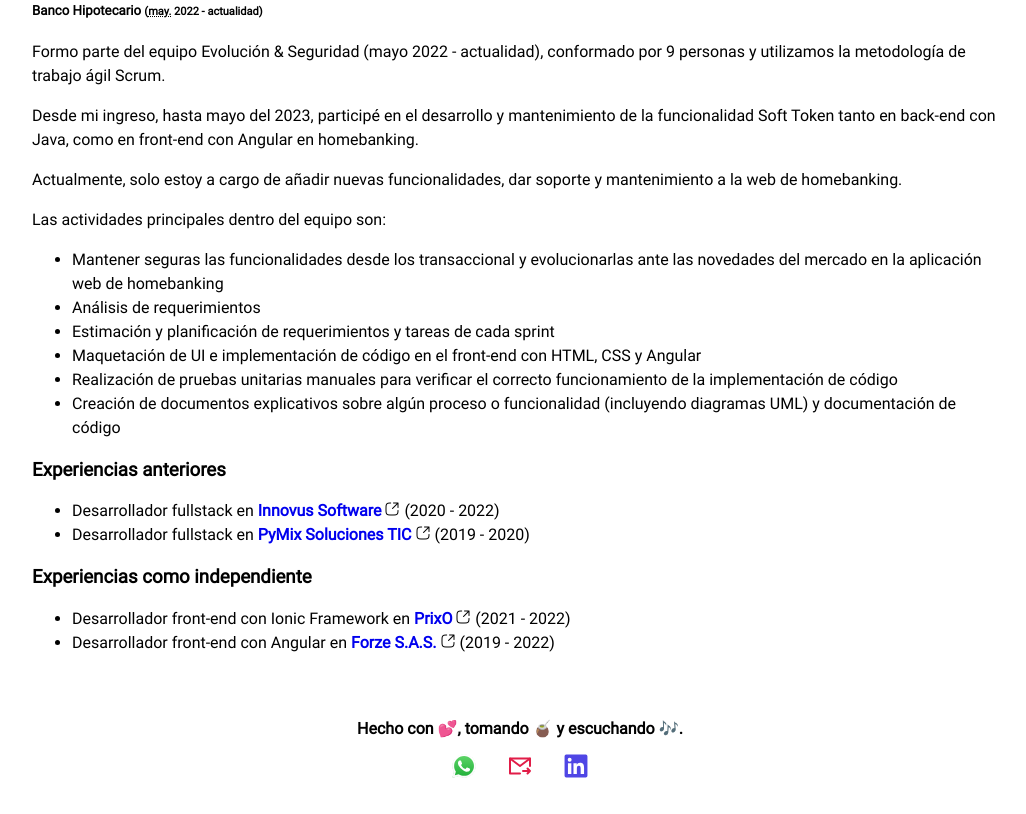
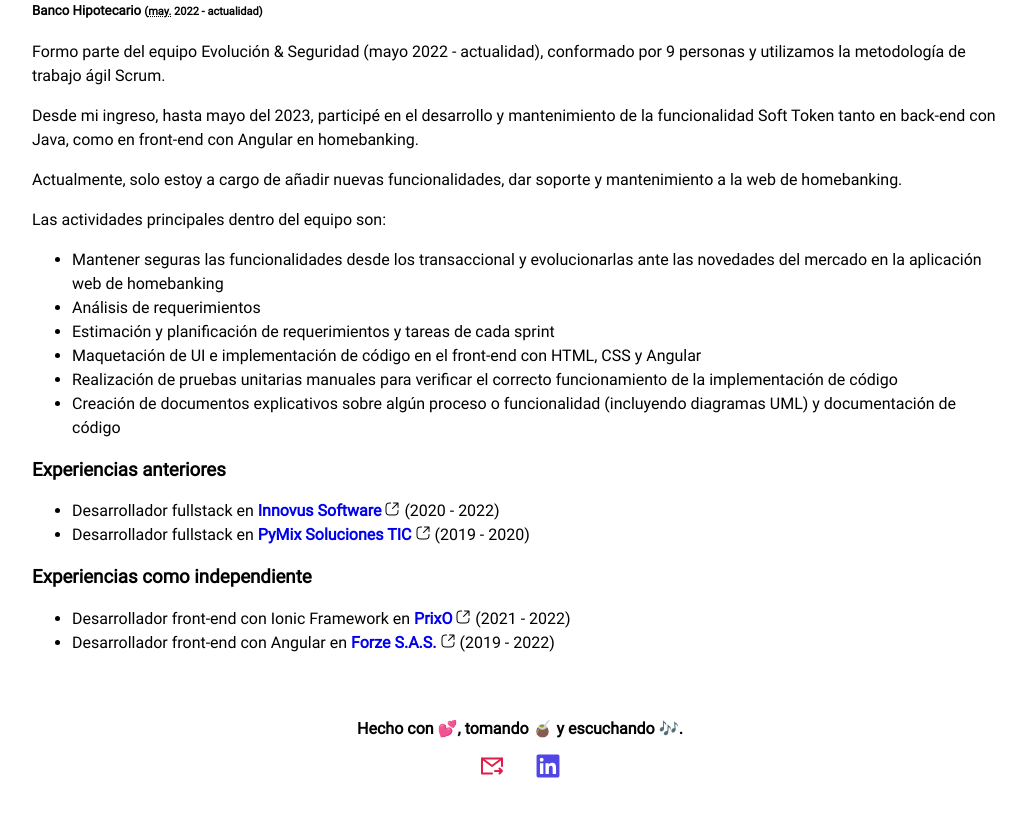
Before and after one commit to Truenotierra73/truenotierra73.github.io, a plain HTML site: page index.html in a window 1280 px wide. Shown: the part 1100-1914 px from the top of the page, without its empty margins (120-1146 px from the left). Drawn offline with Linux system fonts and the light colour scheme.

Commit message:
elimino link de whatsapp

```diff
--- a/index.html
+++ b/index.html
@@ -310,29 +310,6 @@
 			</p>
 			<ul>
 				<li>
-					<a href="https://wa.me/5493534200548?text=Hola%20Agust%C3%ADn%0A%0AMe%20gust%C3%B3%20tu%20perfil%20y%20me%20gustar%C3%ADa%20agendar%20una%20reuni%C3%B3n%20contigo."
-						 target="_blank">
-						<svg xmlns="http://www.w3.org/2000/svg" width="127.01" height="128" viewBox="0 0 256 258">
-							<defs>
-								<linearGradient id="IconifyId18b8192014d40c8540" x1="50%" x2="50%" y1="100%" y2="0%">
-									<stop offset="0%" stop-color="#1FAF38"/>
-									<stop offset="100%" stop-color="#60D669"/>
-								</linearGradient>
-								<linearGradient id="IconifyId18b8192014d40c8541" x1="50%" x2="50%" y1="100%" y2="0%">
-									<stop offset="0%" stop-color="#F9F9F9"/>
-									<stop offset="100%" stop-color="#FFF"/>
-								</linearGradient>
-							</defs>
-							<path fill="url(#IconifyId18b8192014d40c8540)"
-										d="M5.463 127.456c-.006 21.677 5.658 42.843 16.428 61.499L4.433 252.697l65.232-17.104a122.994 122.994 0 0 0 58.8 14.97h.054c67.815 0 123.018-55.183 123.047-123.01c.013-32.867-12.775-63.773-36.009-87.025c-23.23-23.25-54.125-36.061-87.043-36.076c-67.823 0-123.022 55.18-123.05 123.004"/>
-							<path fill="url(#IconifyId18b8192014d40c8541)"
-										d="M1.07 127.416c-.007 22.457 5.86 44.38 17.014 63.704L0 257.147l67.571-17.717c18.618 10.151 39.58 15.503 60.91 15.511h.055c70.248 0 127.434-57.168 127.464-127.423c.012-34.048-13.236-66.065-37.3-90.15C194.633 13.286 162.633.014 128.536 0C58.276 0 1.099 57.16 1.071 127.416Zm40.24 60.376l-2.523-4.005c-10.606-16.864-16.204-36.352-16.196-56.363C22.614 69.029 70.138 21.52 128.576 21.52c28.3.012 54.896 11.044 74.9 31.06c20.003 20.018 31.01 46.628 31.003 74.93c-.026 58.395-47.551 105.91-105.943 105.91h-.042c-19.013-.01-37.66-5.116-53.922-14.765l-3.87-2.295l-40.098 10.513l10.706-39.082Z"/>
-							<path fill="#FFF"
-										d="M96.678 74.148c-2.386-5.303-4.897-5.41-7.166-5.503c-1.858-.08-3.982-.074-6.104-.074c-2.124 0-5.575.799-8.492 3.984c-2.92 3.188-11.148 10.892-11.148 26.561c0 15.67 11.413 30.813 13.004 32.94c1.593 2.123 22.033 35.307 54.405 48.073c26.904 10.609 32.379 8.499 38.218 7.967c5.84-.53 18.844-7.702 21.497-15.139c2.655-7.436 2.655-13.81 1.859-15.142c-.796-1.327-2.92-2.124-6.105-3.716c-3.186-1.593-18.844-9.298-21.763-10.361c-2.92-1.062-5.043-1.592-7.167 1.597c-2.124 3.184-8.223 10.356-10.082 12.48c-1.857 2.129-3.716 2.394-6.9.801c-3.187-1.598-13.444-4.957-25.613-15.806c-9.468-8.442-15.86-18.867-17.718-22.056c-1.858-3.184-.199-4.91 1.398-6.497c1.431-1.427 3.186-3.719 4.78-5.578c1.588-1.86 2.118-3.187 3.18-5.311c1.063-2.126.531-3.986-.264-5.579c-.798-1.593-6.987-17.343-9.819-23.64"/>
-						</svg>
-					</a>
-				</li>
-				<li>
 					<a href="mailto:bollatiagustin@gmail.com">
 						<svg xmlns="http://www.w3.org/2000/svg" width="128" height="128" viewBox="0 0 48 48">
 							<g fill="none" stroke="#e11d48" stroke-linecap="round" stroke-linejoin="round" stroke-width="4">
```
